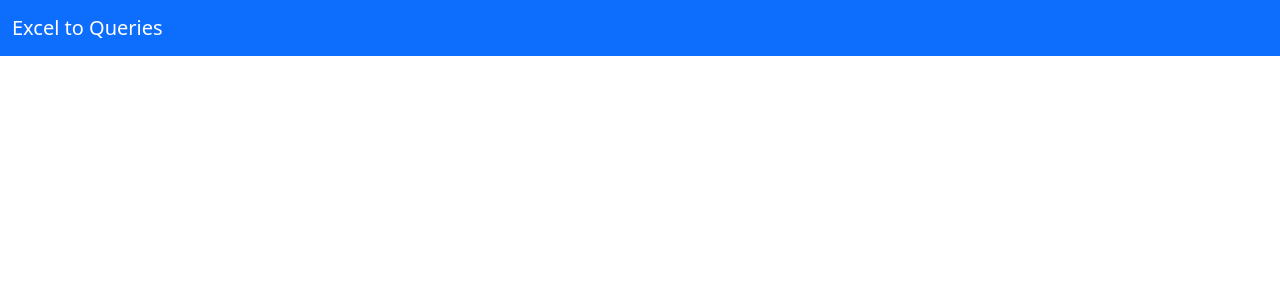
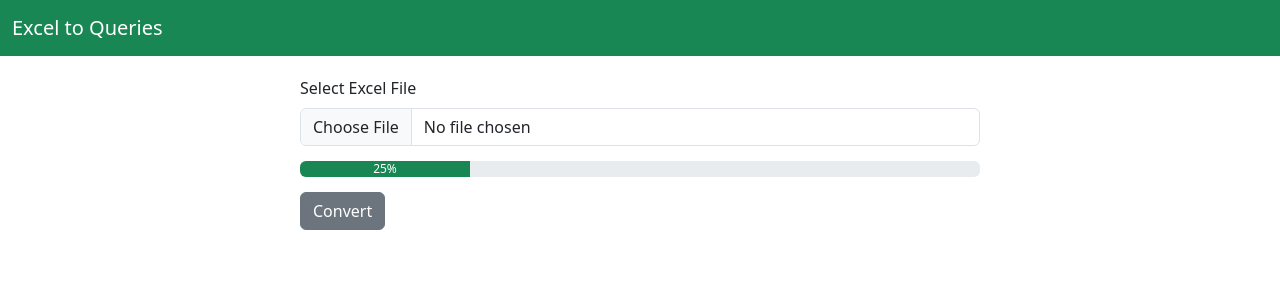
Before and after one commit to ayushkumar-maurya/Excel-To-Queries, a React (Create React App) app in the folder excel-to-queries/: page / in a window 1280 px wide. Shown: the top 300 px of the page. Built offline with nearby package versions, Linux system fonts and the light colour scheme.

Commit message:
Designed File Input Component.

```diff
--- a/excel-to-queries/src/App.js
+++ b/excel-to-queries/src/App.js
@@ -1,8 +1,12 @@
 import Header from "./components/Header";
+import FileInput from "./components/FileInput";
 
 const App = () => {
   return (
-    <Header />
+    <>
+      <Header />
+      <FileInput />
+    </>
   );
 }
 
--- /dev/null
+++ b/excel-to-queries/src/components/FileInput.js
@@ -0,0 +1,29 @@
+import fileInputStyles from '../styles/FileInput';
+import '../css/FileInput.css';
+
+const FileInput = () => {
+  return (
+    <div style={fileInputStyles.main} className='main'>
+      <div className="mb-0">
+        <label htmlFor="file" className="form-label">Select Excel File</label>
+        <input className="form-control" type="file" id="file" />
+      </div>
+
+      <div
+        className="progress"
+        role="progressbar"
+        aria-label="Conversion Progress"
+        aria-valuenow="25"
+        aria-valuemin="0"
+        aria-valuemax="100"
+        style={fileInputStyles.progress}
+      >
+        <div className="progress-bar bg-success" style={{width: '25%'}}>25%</div>
+      </div>
+
+      <button type="button" className="btn btn-secondary">Convert</button>
+    </div>
+  );
+}
+
+export default FileInput;
--- a/excel-to-queries/src/components/Header.js
+++ b/excel-to-queries/src/components/Header.js
@@ -1,6 +1,8 @@
+import headerStyles from "../styles/Header";
+
 const Header = () => {
   return (
-    <nav className="navbar bg-primary" data-bs-theme="dark">
+    <nav className="navbar" data-bs-theme="dark" style={headerStyles.nav}>
       <div className="container-fluid">
         <a className="navbar-brand" href="/">Excel to Queries</a>
       </div>
--- /dev/null
+++ b/excel-to-queries/src/css/FileInput.css
@@ -0,0 +1,13 @@
+@media (min-width: 725px) {
+  .main {
+    width: 720px;
+    margin-left: auto;
+    margin-right: auto;
+  }
+}
+
+@media (max-width: 724px) {
+  .main {
+    width: 100%;
+  }
+}
--- /dev/null
+++ b/excel-to-queries/src/styles/FileInput.js
@@ -0,0 +1,12 @@
+const fileInputStyles = {
+  main: {
+    padding: '20px'
+  },
+
+  progress: {
+    marginTop: '15px',
+    marginBottom: '15px'
+  }
+}
+
+export default fileInputStyles;
--- /dev/null
+++ b/excel-to-queries/src/styles/Header.js
@@ -0,0 +1,7 @@
+const headerStyles = {
+  nav: {
+    backgroundColor: '#198754'
+  }
+}
+
+export default headerStyles;
```
